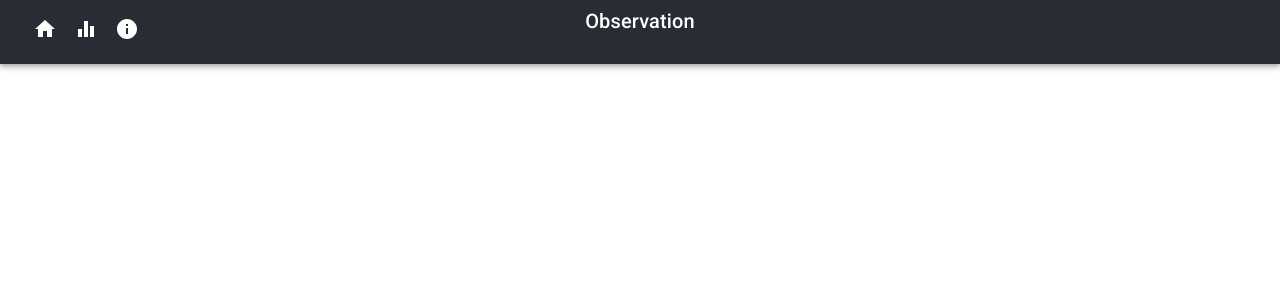
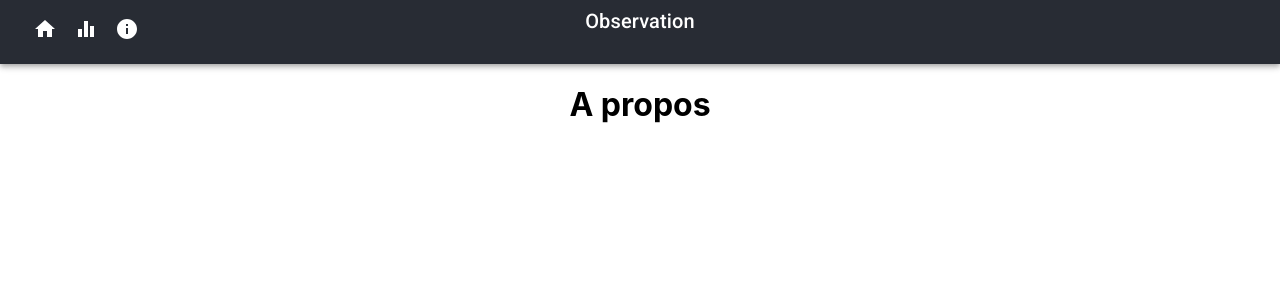
Before and after one commit to chattinader/Observation, a React (Create React App) app: page /about in a window 1280 px wide. Shown: the top 300 px of the page. Built offline with nearby package versions, Linux system fonts and the light colour scheme.

Commit message:
Ajout du component About

```diff
--- a/src/App.js
+++ b/src/App.js
@@ -7,6 +7,7 @@ import Observation from './components/Observation'
 import DetailsCas from "./components/DetailsCas";
 import DetailsTemoignage from './components/DetailsTemoignages'
 import Statistiques from "./components/Statistiques";
+import About from "./components/About";
 
 function App() {
     return (
@@ -19,6 +20,7 @@ function App() {
                     <Route path="/observation/cas/:_id" exact component={DetailsCas} />
                     <Route path="/observation/temoignage/:_id" exact component={DetailsTemoignage} />
                     <Route path="/statistique/" exact component={Statistiques} />
+                    <Route path="/about/" exact component={About} />
                 </Switch>
             </div>
         </Router>
--- /dev/null
+++ b/src/components/About.js
@@ -0,0 +1,16 @@
+import React, { Component } from 'react';
+
+export default class About extends Component {
+    constructor(props) {
+        super(props);
+        this.state = {}
+    }
+
+    render() {
+        return (
+            <div>
+                <h1>A propos</h1>
+            </div>
+        )
+    }
+}
```
